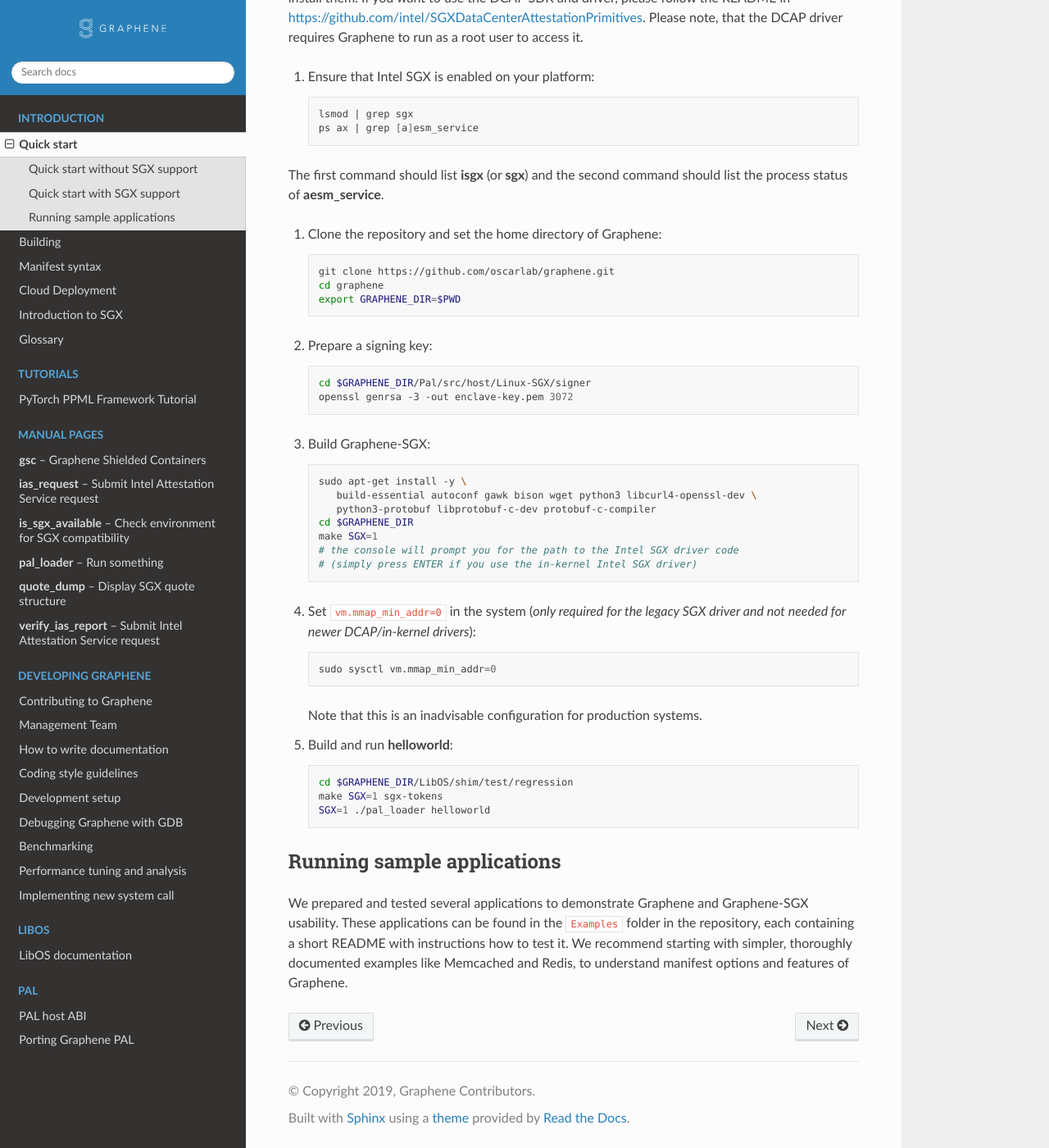
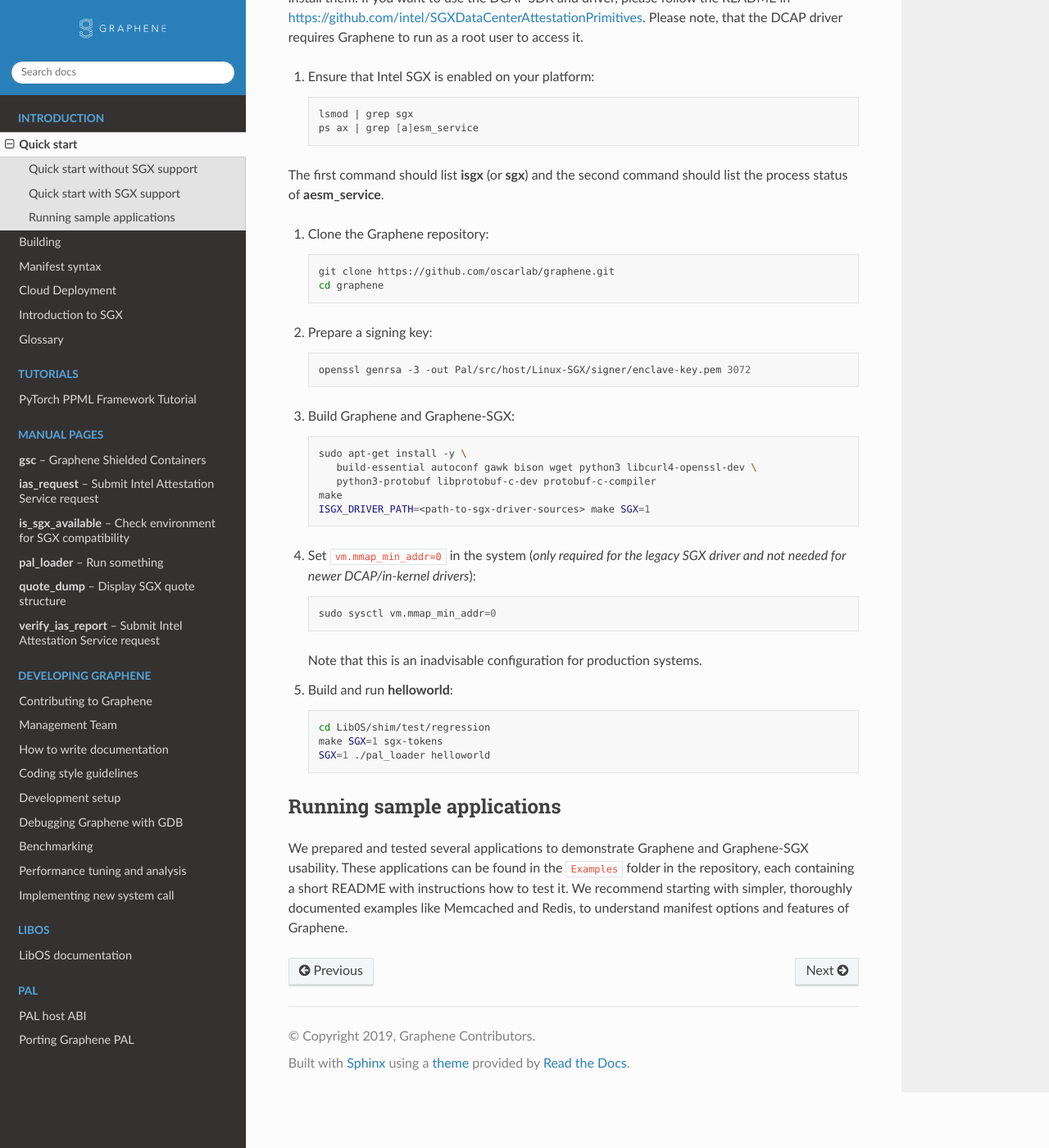
Before and after one commit to aeropittura/vaultrun, a Sphinx documentation site: the page built from Documentation/quickstart.rst, in a window 1280 px wide and 1400 px high, scrolled down 926 px. Shown: the whole window at 82% size. Built offline with Sphinx 7.4.7 and the Read the Docs theme 2.0.0, drawn with Linux system fonts in a browser that asks for light colours.

Commit message:
[Docs,Pal/Linux-SGX] Improve build and documentation on ISGX_DRIVER_PATH
Original-author: Dmitrii Kuvaiskii <dmitrii.kuvaiskii@intel.com>
Original-committer: Dmitrii Kuvaiskii <dmitrii.kuvaiskii@intel.com>
Original-commit: 75e49fd485a2ff59b74ed0ac89818872d87ebe05

```diff
--- a/Documentation/cloud-deployment.rst
+++ b/Documentation/cloud-deployment.rst
@@ -43,8 +43,7 @@ Building
 
 #. Prepare the signing keys::
 
-       openssl genrsa -3 -out enclave-key.pem 3072
-       cp enclave-key.pem Pal/src/host/Linux-SGX/signer
+       openssl genrsa -3 -out Pal/src/host/Linux-SGX/signer/enclave-key.pem 3072
 
 #. Build Graphene::
 
--- a/Documentation/quickstart.rst
+++ b/Documentation/quickstart.rst
@@ -51,26 +51,22 @@ the DCAP driver requires Graphene to run as a root user to access it.
 The first command should list :command:`isgx` (or :command:`sgx`) and the
 second command should list the process status of :command:`aesm_service`.
 
-#. Clone the repository and set the home directory of Graphene::
+#. Clone the Graphene repository::
 
       git clone https://github.com/oscarlab/graphene.git
       cd graphene
-      export GRAPHENE_DIR=$PWD
 
 #. Prepare a signing key::
 
-      cd $GRAPHENE_DIR/Pal/src/host/Linux-SGX/signer
-      openssl genrsa -3 -out enclave-key.pem 3072
+      openssl genrsa -3 -out Pal/src/host/Linux-SGX/signer/enclave-key.pem 3072
 
-#. Build Graphene-SGX::
+#. Build Graphene and Graphene-SGX::
 
       sudo apt-get install -y \
          build-essential autoconf gawk bison wget python3 libcurl4-openssl-dev \
          python3-protobuf libprotobuf-c-dev protobuf-c-compiler
-      cd $GRAPHENE_DIR
-      make SGX=1
-      # the console will prompt you for the path to the Intel SGX driver code
-      # (simply press ENTER if you use the in-kernel Intel SGX driver)
+      make
+      ISGX_DRIVER_PATH=<path-to-sgx-driver-sources> make SGX=1
 
 #. Set ``vm.mmap_min_addr=0`` in the system (*only required for the legacy SGX
    driver and not needed for newer DCAP/in-kernel drivers*)::
@@ -81,7 +77,7 @@ second command should list the process status of :command:`aesm_service`.
 
 #. Build and run :program:`helloworld`::
 
-      cd $GRAPHENE_DIR/LibOS/shim/test/regression
+      cd LibOS/shim/test/regression
       make SGX=1 sgx-tokens
       SGX=1 ./pal_loader helloworld
 
```
Also changed, not shown: Documentation/building.rst (+7 -1 lines), 2 other files.
